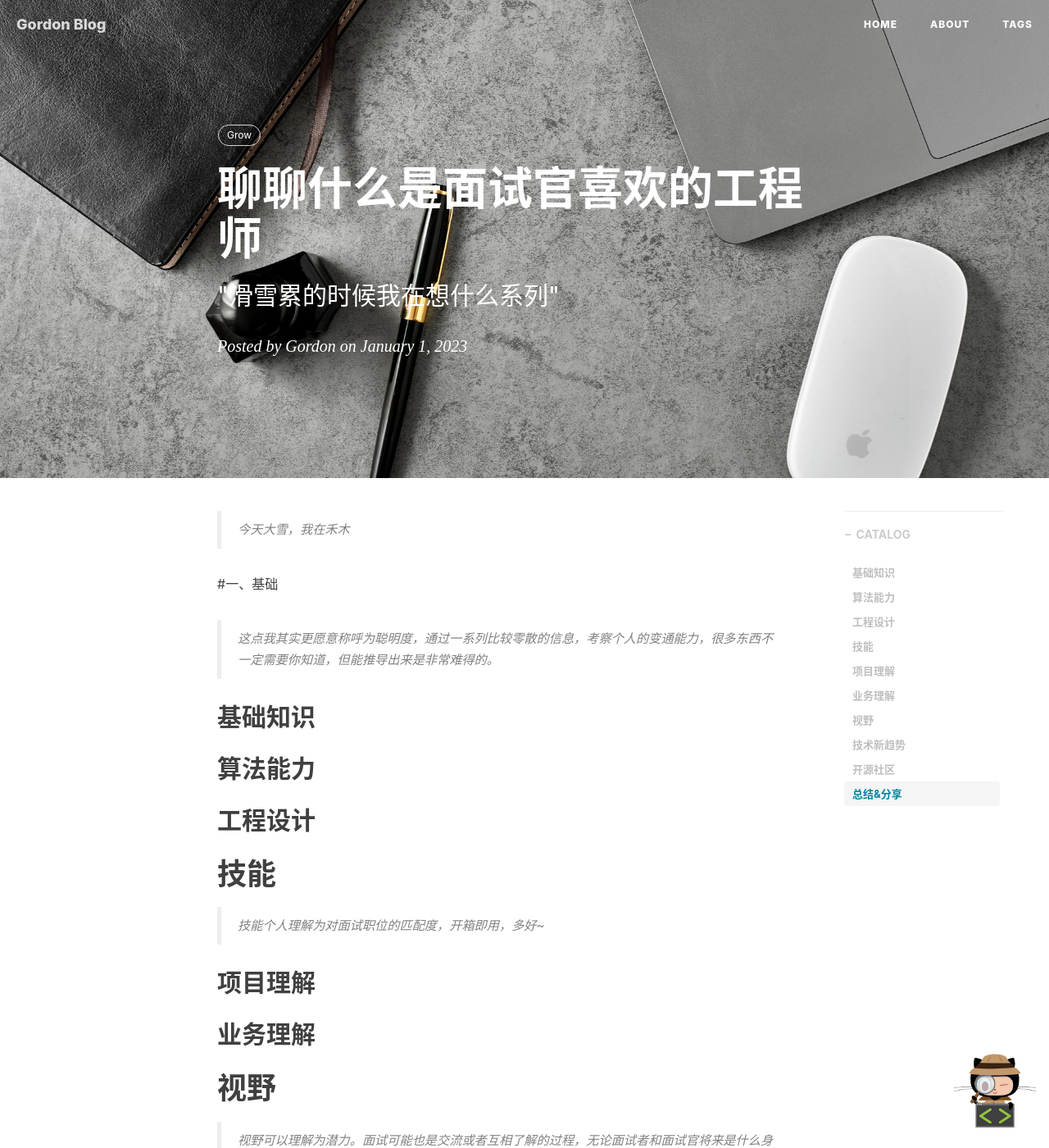
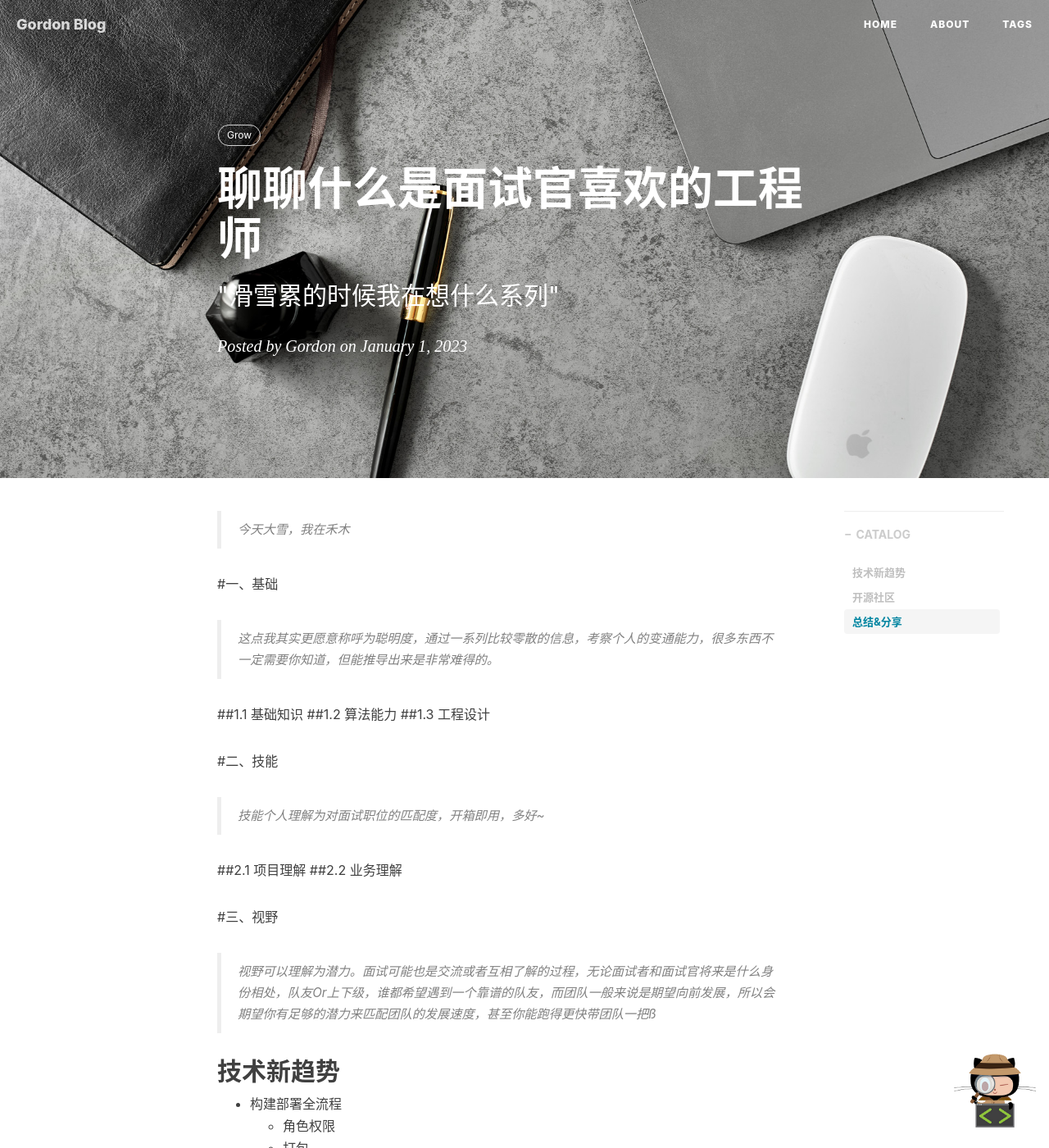
Before and after one commit to Gordon-Deng/Gordon-Deng.github.io, a Jekyll site: the page built from _posts/2023-01-01-聊聊什么是面试官喜欢的工程师.markdown, in a window 1280 px wide and 1400 px high. Shown: the whole window at 82% size. Built offline with Jekyll 4.4.1, drawn with Linux system fonts in a browser that asks for light colours; nearby versions of some CDN libraries; comment, search, counter and statistics services are not loaded.

Commit message:
Update 2023-01-01-聊聊什么是面试官喜欢的工程师.markdown

```diff
--- a/_posts/2023-01-01-聊聊什么是面试官喜欢的工程师.markdown
+++ b/_posts/2023-01-01-聊聊什么是面试官喜欢的工程师.markdown
@@ -18,18 +18,18 @@
 > 这点我其实更愿意称呼为聪明度，通过一系列比较零散的信息，考察个人的变通能力，很多东西不一定需要你知道，但能推导出来是非常难得的。
 
 
-## 基础知识
-## 算法能力
-## 工程设计
+##1.1 基础知识
+##1.2 算法能力
+##1.3 工程设计
 
-# 技能
+#二、技能
 > 技能个人理解为对面试职位的匹配度，开箱即用，多好~
 
-## 项目理解
-## 业务理解
+##2.1 项目理解
+##2.2 业务理解
 
 
-# 视野
+#三、视野
 > 视野可以理解为潜力。面试可能也是交流或者互相了解的过程，无论面试者和面试官将来是什么身份相处，队友Or上下级，谁都希望遇到一个靠谱的队友，而团队一般来说是期望向前发展，所以会期望你有足够的潜力来匹配团队的发展速度，甚至你能跑得更快带团队一把ß
 
 ## 技术新趋势
```
